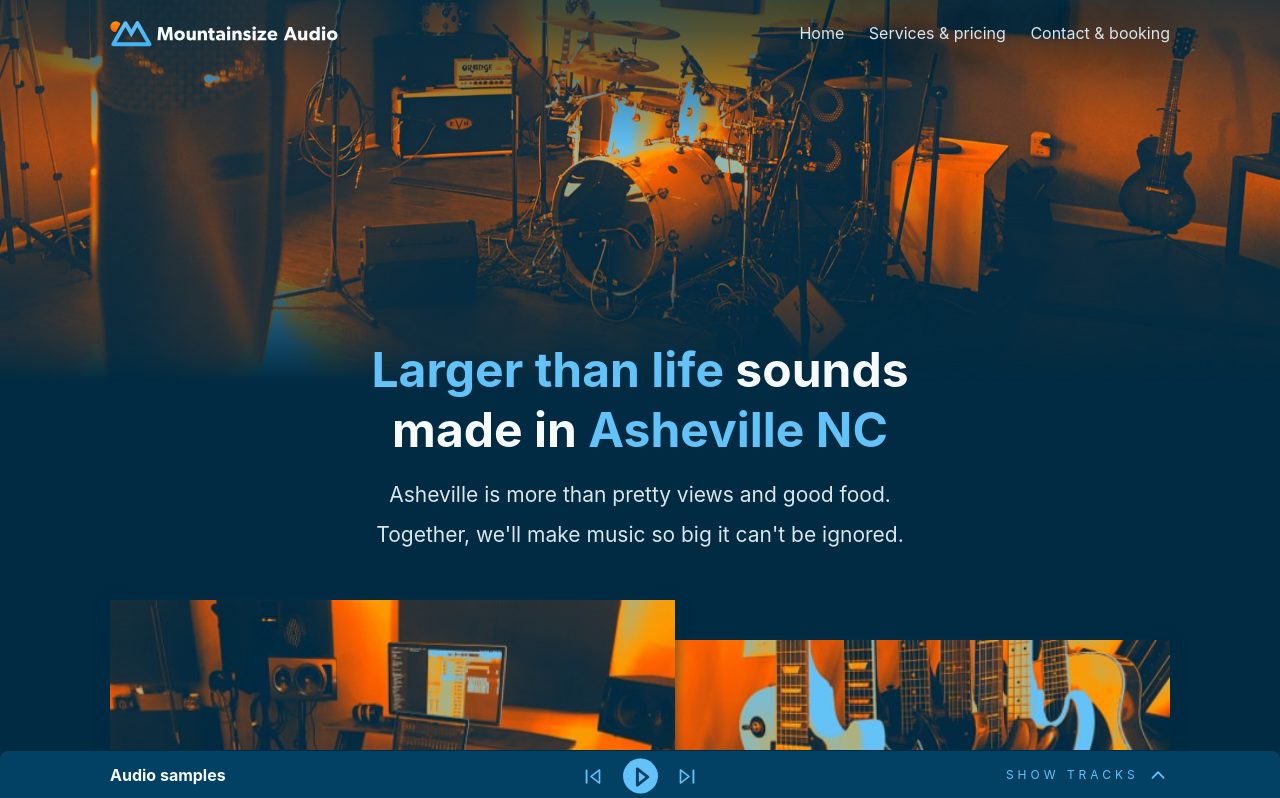
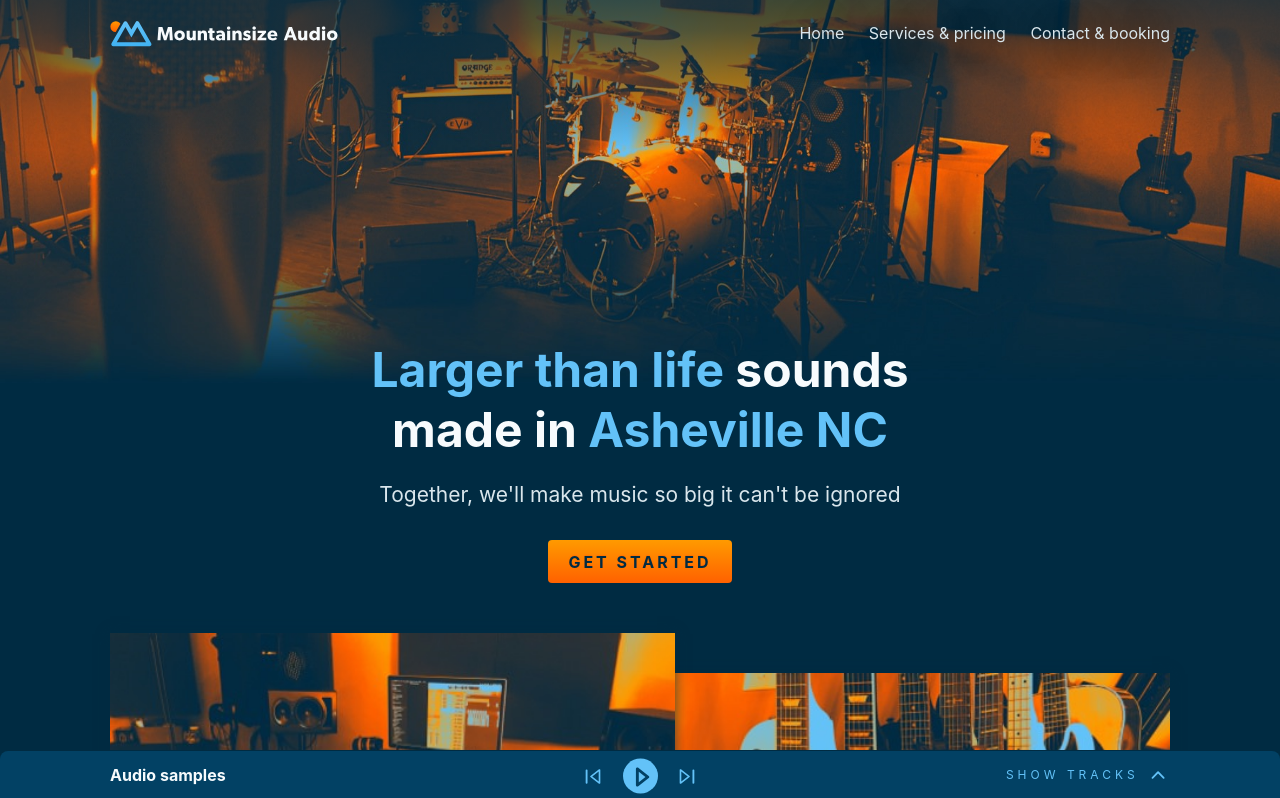
Before and after one commit to perpetualgrimace/mountainsize, a SvelteKit app: page / in a window 1280 px wide. Shown: the top 798 px of the page. Built offline with nearby package versions, Linux system fonts and the light colour scheme; a web font is replaced by a local one.

Commit message:
tweaks home page hero content

```diff
--- a/src/routes/+page.svelte
+++ b/src/routes/+page.svelte
@@ -3,6 +3,7 @@
 	import HeroHeadline from '$lib/Hero/HeroHeadline.svelte';
 	import HeroParagraph from '$lib/Hero/HeroParagraph.svelte';
 
+	import Button from '$lib/Button.svelte';
 	import Diptych from '$lib/Diptych.svelte';
 	import Mic from '$lib/Mic.svelte';
 	import BulletList from '$lib/BulletList.svelte';
@@ -15,11 +16,9 @@
 		<span class="u-cyan-light-color">Asheville NC</span>
 	</HeroHeadline>
 	<HeroParagraph>
-		Asheville is more than pretty views and good food.
+		Together, we'll make music so big it can't be ignored
 	</HeroParagraph>
-	<HeroParagraph>
-		Together, we'll make music so big it can't be ignored.
-	</HeroParagraph>
+	<Button href="contact">Get started</Button>
 </Hero>
 
 <main class="wrapper">
```
